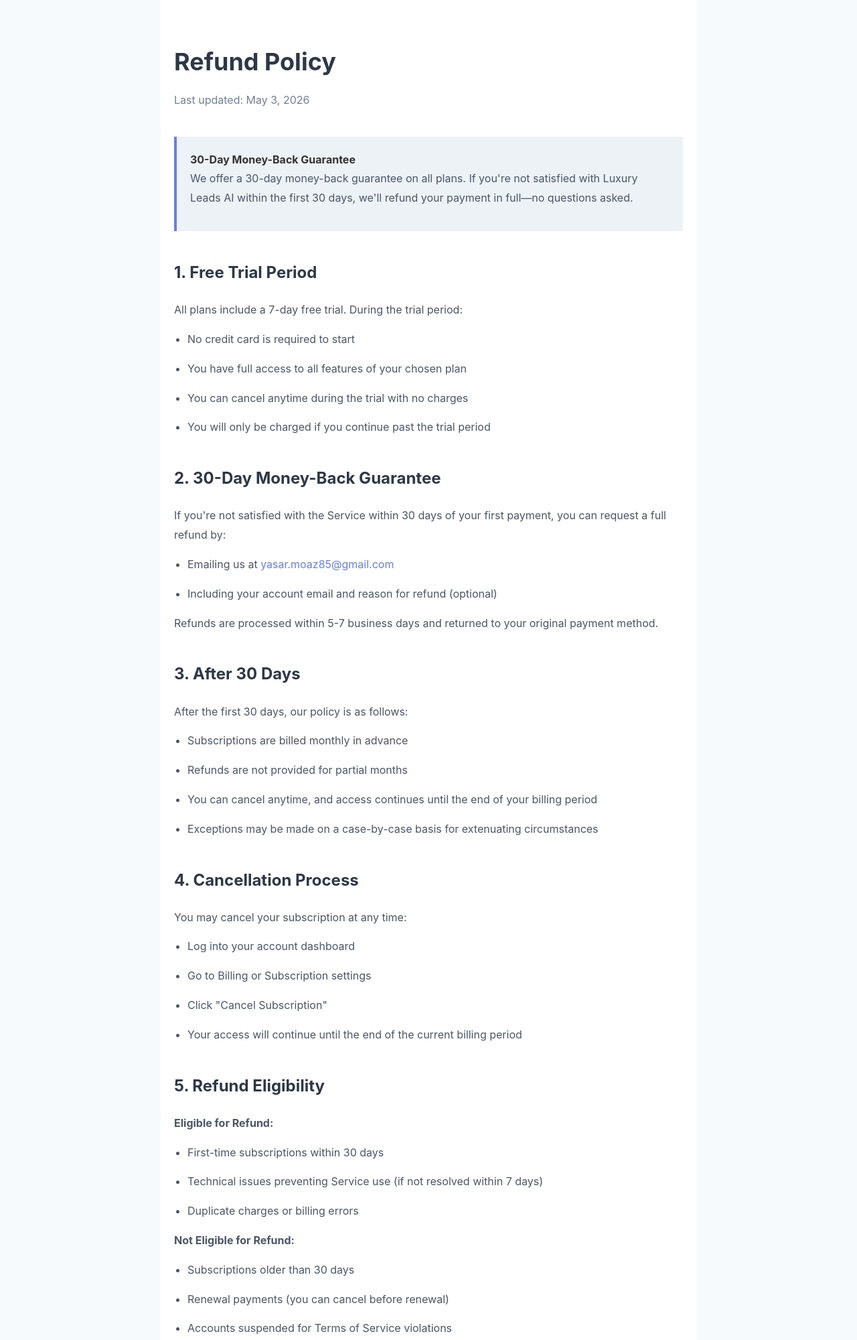
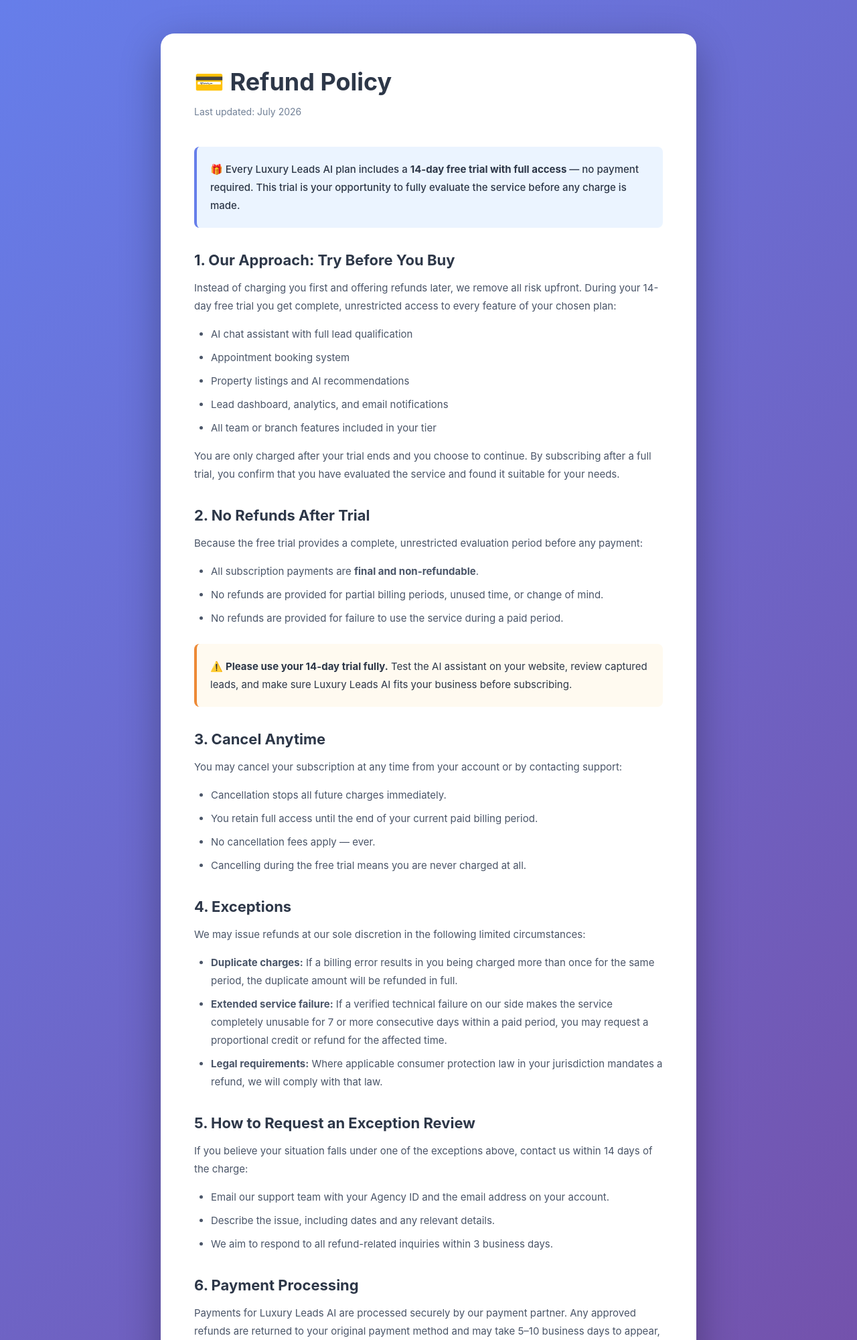
Before and after one commit to Luxury-Leads-AI/Luxury-Leads-AI, a Flask app: page /refund-policy in a window 1280 px wide. Shown: the top 2000 px of the page at 67% size. Run offline with Flask 3, Linux system fonts and the light colour scheme; some libraries are stand-ins or nearby versions.

Commit message:
New refund policy: 14-day trial, no refunds after, cancel anytime

```diff
--- a/templates/refund.html
+++ b/templates/refund.html
@@ -8,162 +8,166 @@
         * { margin: 0; padding: 0; box-sizing: border-box; }
         body {
             font-family: -apple-system, BlinkMacSystemFont, 'Segoe UI', sans-serif;
-            line-height: 1.8;
-            color: #333;
-            background: #f7fafc;
+            background: linear-gradient(135deg, #667eea 0%, #764ba2 100%);
+            min-height: 100vh;
+            padding: 50px 20px;
         }
         .container {
             max-width: 800px;
             margin: 0 auto;
-            padding: 60px 20px;
             background: white;
-            min-height: 100vh;
+            border-radius: 20px;
+            padding: 50px;
+            box-shadow: 0 20px 60px rgba(0,0,0,0.3);
         }
         h1 {
+            color: #2d3748;
             font-size: 36px;
             margin-bottom: 10px;
-            color: #2d3748;
         }
         .last-updated {
             color: #718096;
+            font-size: 14px;
             margin-bottom: 40px;
         }
         h2 {
-            font-size: 24px;
-            margin-top: 40px;
-            margin-bottom: 20px;
+            color: #2d3748;
+            font-size: 22px;
+            margin-top: 35px;
+            margin-bottom: 15px;
+        }
+        p, li {
+            color: #4a5568;
+            font-size: 15px;
+            line-height: 1.8;
+            margin-bottom: 15px;
+        }
+        ul {
+            margin-left: 25px;
+            margin-bottom: 15px;
+        }
+        li { margin-bottom: 8px; }
+        .highlight-box {
+            background: #ebf4ff;
+            border-left: 4px solid #667eea;
+            padding: 20px;
+            border-radius: 8px;
+            margin: 25px 0;
+        }
+        .highlight-box p {
+            margin-bottom: 0;
+            color: #2d3748;
+            font-weight: 500;
+        }
+        .warning-box {
+            background: #fffaf0;
+            border-left: 4px solid #ed8936;
+            padding: 20px;
+            border-radius: 8px;
+            margin: 25px 0;
+        }
+        .warning-box p {
+            margin-bottom: 0;
             color: #2d3748;
         }
-        p, li {
-            margin-bottom: 15px;
-            color: #4a5568;
-        }
-        ul {
-            margin-left: 20px;
-        }
-        a {
+        .back-link {
+            display: inline-block;
+            margin-top: 40px;
             color: #667eea;
             text-decoration: none;
+            font-weight: bold;
         }
-        a:hover {
-            text-decoration: underline;
+        .back-link:hover { text-decoration: underline; }
+        .footer-links {
+            margin-top: 30px;
+            padding-top: 25px;
+            border-top: 1px solid #e2e8f0;
         }
-        .highlight {
-            background: #edf2f7;
-            padding: 20px;
-            border-left: 4px solid #667eea;
-            margin: 30px 0;
+        .footer-links a {
+            color: #667eea;
+            text-decoration: none;
+            margin-right: 20px;
+            font-size: 14px;
         }
+        .footer-links a:hover { text-decoration: underline; }
     </style>
 </head>
 <body>
+
 <div class="container">
-        <h1>Refund Policy</h1>
-        <p class="last-updated">Last updated: May 3, 2026</p>
+    <h1>💳 Refund Policy</h1>
+    <p class="last-updated">Last updated: July 2026</p>
 
-        <div class="highlight">
-            <strong>30-Day Money-Back Guarantee</strong>
-            <p>We offer a 30-day money-back guarantee on all plans. If you're not satisfied with Luxury Leads AI within the first 30 days, we'll refund your payment in full—no questions asked.</p>
+    <div class="highlight-box">
+        <p>🎁 Every Luxury Leads AI plan includes a <strong>14-day free trial with full access</strong> — no payment required. This trial is your opportunity to fully evaluate the service before any charge is made.</p>
     </div>
 
-        <h2>1. Free Trial Period</h2>
-        <p>All plans include a 7-day free trial. During the trial period:</p>
+    <h2>1. Our Approach: Try Before You Buy</h2>
+    <p>Instead of charging you first and offering refunds later, we remove all risk upfront. During your 14-day free trial you get complete, unrestricted access to every feature of your chosen plan:</p>
     <ul>
-            <li>No credit card is required to start</li>
-            <li>You have full access to all features of your chosen plan</li>
-            <li>You can cancel anytime during the trial with no charges</li>
-            <li>You will only be charged if you continue past the trial period</li>
+        <li>AI chat assistant with full lead qualification</li>
+        <li>Appointment booking system</li>
+        <li>Property listings and AI recommendations</li>
+        <li>Lead dashboard, analytics, and email notifications</li>
+        <li>All team or branch features included in your tier</li>
+    </ul>
+    <p>You are only charged after your trial ends and you choose to continue. By subscribing after a full trial, you confirm that you have evaluated the service and found it suitable for your needs.</p>
+
+    <h2>2. No Refunds After Trial</h2>
+    <p>Because the free trial provides a complete, unrestricted evaluation period before any payment:</p>
+    <ul>
+        <li>All subscription payments are <strong>final and non-refundable</strong>.</li>
+        <li>No refunds are provided for partial billing periods, unused time, or change of mind.</li>
+        <li>No refunds are provided for failure to use the service during a paid period.</li>
     </ul>
 
-        <h2>2. 30-Day Money-Back Guarantee</h2>
-        <p>If you're not satisfied with the Service within 30 days of your first payment, you can request a full refund by:</p>
+    <div class="warning-box">
+        <p>⚠️ <strong>Please use your 14-day trial fully.</strong> Test the AI assistant on your website, review captured leads, and make sure Luxury Leads AI fits your business before subscribing.</p>
+    </div>
+
+    <h2>3. Cancel Anytime</h2>
+    <p>You may cancel your subscription at any time from your account or by contacting support:</p>
     <ul>
-            <li>Emailing us at <a href="mailto:yasar.moaz85@gmail.com">yasar.moaz85@gmail.com</a></li>
-            <li>Including your account email and reason for refund (optional)</li>
-        </ul>
-        <p>Refunds are processed within 5-7 business days and returned to your original payment method.</p>
-
-        <h2>3. After 30 Days</h2>
-        <p>After the first 30 days, our policy is as follows:</p>
-        <ul>
-            <li>Subscriptions are billed monthly in advance</li>
-            <li>Refunds are not provided for partial months</li>
-            <li>You can cancel anytime, and access continues until the end of your billing period</li>
-            <li>Exceptions may be made on a case-by-case basis for extenuating circumstances</li>
+        <li>Cancellation stops all future charges immediately.</li>
+        <li>You retain full access until the end of your current paid billing period.</li>
+        <li>No cancellation fees apply — ever.</li>
+        <li>Cancelling during the free trial means you are never charged at all.</li>
     </ul>
 
-        <h2>4. Cancellation Process</h2>
-        <p>You may cancel your subscription at any time:</p>
+    <h2>4. Exceptions</h2>
+    <p>We may issue refunds at our sole discretion in the following limited circumstances:</p>
     <ul>
-            <li>Log into your account dashboard</li>
-            <li>Go to Billing or Subscription settings</li>
-            <li>Click "Cancel Subscription"</li>
-            <li>Your access will continue until the end of the current billing period</li>
+        <li><strong>Duplicate charges:</strong> If a billing error results in you being charged more than once for the same period, the duplicate amount will be refunded in full.</li>
+        <li><strong>Extended service failure:</strong> If a verified technical failure on our side makes the service completely unusable for 7 or more consecutive days within a paid period, you may request a proportional credit or refund for the affected time.</li>
+        <li><strong>Legal requirements:</strong> Where applicable consumer protection law in your jurisdiction mandates a refund, we will comply with that law.</li>
     </ul>
 
-        <h2>5. Refund Eligibility</h2>
-        <p><strong>Eligible for Refund:</strong></p>
+    <h2>5. How to Request an Exception Review</h2>
+    <p>If you believe your situation falls under one of the exceptions above, contact us within 14 days of the charge:</p>
     <ul>
-            <li>First-time subscriptions within 30 days</li>
-            <li>Technical issues preventing Service use (if not resolved within 7 days)</li>
-            <li>Duplicate charges or billing errors</li>
+        <li>Email our support team with your Agency ID and the email address on your account.</li>
+        <li>Describe the issue, including dates and any relevant details.</li>
+        <li>We aim to respond to all refund-related inquiries within 3 business days.</li>
     </ul>
 
-        <p><strong>Not Eligible for Refund:</strong></p>
-        <ul>
-            <li>Subscriptions older than 30 days</li>
-            <li>Renewal payments (you can cancel before renewal)</li>
-            <li>Accounts suspended for Terms of Service violations</li>
-            <li>Refunds already processed for the same subscription</li>
-        </ul>
+    <h2>6. Payment Processing</h2>
+    <p>Payments for Luxury Leads AI are processed securely by our payment partner. Any approved refunds are returned to your original payment method and may take 5–10 business days to appear, depending on your bank or card issuer.</p>
 
-        <h2>6. Processing Time</h2>
-        <p>Approved refunds are processed within 5-7 business days. The time it takes for the refund to appear in your account depends on your payment provider:</p>
-        <ul>
-            <li>Credit/Debit cards: 5-10 business days</li>
-            <li>PayPal: 1-3 business days</li>
-        </ul>
+    <h2>7. Changes to This Policy</h2>
+    <p>We may update this Refund Policy from time to time. Changes apply only to charges made after the updated policy is published. The current version will always be available on this page.</p>
 
-        <h2>7. Downgrades</h2>
-        <p>If you downgrade your plan:</p>
-        <ul>
-            <li>Changes take effect at the next billing cycle</li>
-            <li>You keep access to your current plan until then</li>
-            <li>No refunds are issued for downgrades</li>
-        </ul>
+    <h2>8. Questions?</h2>
+    <p>If anything in this policy is unclear, reach out before subscribing — we're happy to help you make an informed decision.</p>
 
-        <h2>8. Technical Issues</h2>
-        <p>If you experience technical problems that prevent you from using the Service:</p>
-        <ul>
-            <li>Contact our support team immediately</li>
-            <li>We'll work to resolve the issue within 48 hours</li>
-            <li>If we cannot resolve it within 7 days, you're eligible for a prorated refund</li>
-        </ul>
+    <a href="/pricing" class="back-link">← Back to Pricing</a>
 
-        <h2>9. Fair Use Policy</h2>
-        <p>We reserve the right to refuse refunds if we detect:</p>
-        <ul>
-            <li>Abuse of our refund policy</li>
-            <li>Violations of our Terms of Service</li>
-            <li>Fraudulent activity</li>
-        </ul>
+    <div class="footer-links">
+        <a href="/">Home</a>
+        <a href="/terms">Terms of Service</a>
+        <a href="/privacy-policy">Privacy Policy</a>
+        <a href="/signup">Sign Up</a>
+    </div>
+</div>
 
-        <h2>10. Contact for Refunds</h2>
-        <p>To request a refund, contact us at:</p>
-        <p>Email: <a href="mailto:yasar.ai.leads@gmail.com">yasar.ai.leads@gmail.com</a></p>
-        <p>Please include:</p>
-        <ul>
-            <li>Your account email</li>
-            <li>Reason for refund (optional but helpful)</li>
-            <li>Any feedback to help us improve</li>
-        </ul>
-
-        <h2>11. Changes to This Policy</h2>
-        <p>We may update this Refund Policy from time to time. Any changes will be posted on this page with an updated "Last updated" date.</p>
-
-        <p style="margin-top: 60px; text-align: center;">
-            <a href="/">← Back to Home</a>
-        </p>
-    </div>
 </body>
 </html>
```
Lines whose indentation alone changed are shown as unchanged.
